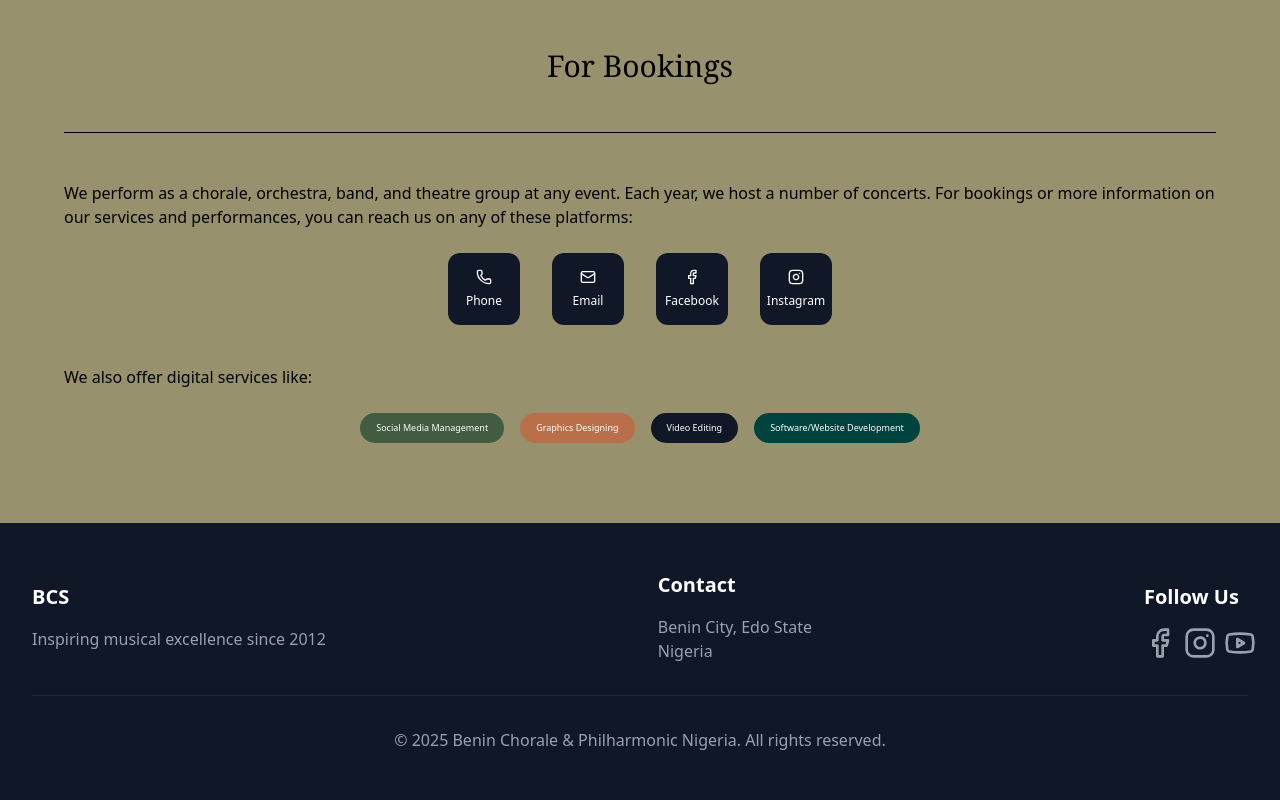
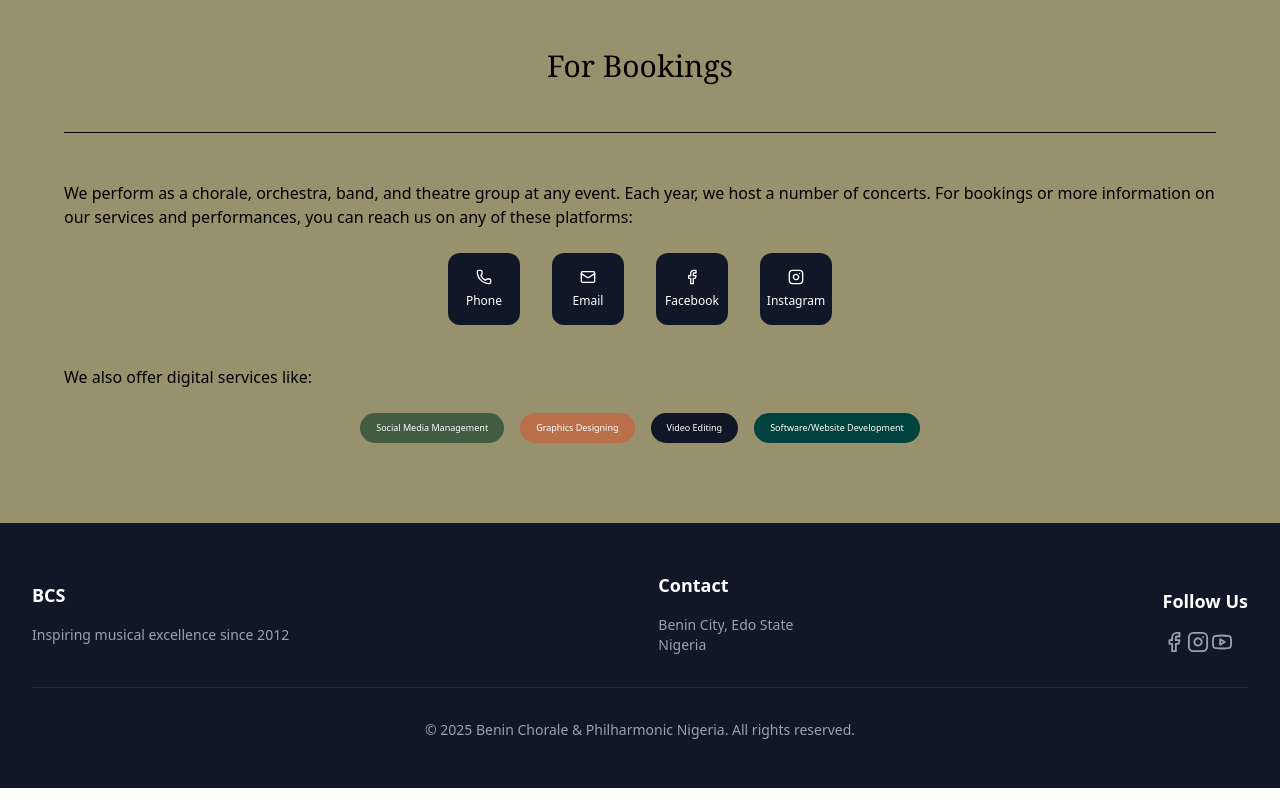
Before and after one commit to Chiarinze/bcs, a React (Vite) app: page / in a window 1280 px wide. Shown: the part 5836-6636 px from the top of the page. Built offline with nearby package versions, Linux system fonts and the light colour scheme.

Commit message:
completed

```diff
--- a/src/components/Footer.tsx
+++ b/src/components/Footer.tsx
@@ -4,17 +4,17 @@ export default function Footer() {
   const contactIcons = [
     {
       name: "Facebook",
-      icon: <Facebook size={32} />,
+      icon: <Facebook size={22} />,
       link: "https://web.facebook.com/BcsNig/?_rdc=1&_rdr#",
     },
     {
       name: "Instagram",
-      icon: <Instagram size={32} />,
+      icon: <Instagram size={22} />,
       link: "https://www.instagram.com/the_benin_chorale_society/?igsh=MXVybmpseXkxOGQwZg%3D%3D",
     },
     {
       name: "Youtube",
-      icon: <Youtube size={32} />,
+      icon: <Youtube size={22} />,
       link: "https://www.youtube.com/@beninchoraleandphilharmonic?app=desktop&si=7qcI3YtsV7aVOYkL",
     },
   ];
@@ -24,18 +24,18 @@ export default function Footer() {
       <div className="max-w-7xl mx-auto px-4 sm:px-6 lg:px-8">
         <div className="flex justify-between items-center gap-8">
           <div>
-            <h3 className="text-xl font-bold mb-4">BCS</h3>
-            <p className="text-gray-400">
+            <h3 className="text-lg font-bold mb-4">BCS</h3>
+            <p className="text-gray-400 text-sm">
               Inspiring musical excellence since 2012
             </p>
           </div>
           <div>
-            <h3 className="text-xl font-bold mb-4">Contact</h3>
-            <p className="text-gray-400">Benin City, Edo State</p>
-            <p className="text-gray-400">Nigeria</p>
+            <h3 className="text-lg font-bold mb-4">Contact</h3>
+            <p className="text-gray-400 text-sm">Benin City, Edo State</p>
+            <p className="text-gray-400 text-sm">Nigeria</p>
           </div>
           <div>
-            <h3 className="text-xl font-bold mb-4">Follow Us</h3>
+            <h3 className="text-lg font-bold mb-4">Follow Us</h3>
 
             <div className="flex space-x-4">
             {contactIcons.map((contact, index) => (
@@ -44,7 +44,7 @@ export default function Footer() {
                 href={contact.link}
                 target={contact.name !== "Phone" ? "_blank" : "_self"}
                 rel="noopener noreferrer"
-                className="w-6 h-6 text-gray-400"
+                className="w-2 h-2 text-gray-400"
               >
                 {contact.icon}
               </a>
@@ -52,7 +52,7 @@ export default function Footer() {
           </div>
           </div>
         </div>
-        <div className="border-t border-gray-800 mt-8 pt-8 text-center text-gray-400">
+        <div className="border-t border-gray-800 mt-8 pt-8 text-center text-gray-400 text-sm">
           <p>
             &copy; {new Date().getFullYear()} Benin Chorale & Philharmonic
             Nigeria. All rights reserved.
```
